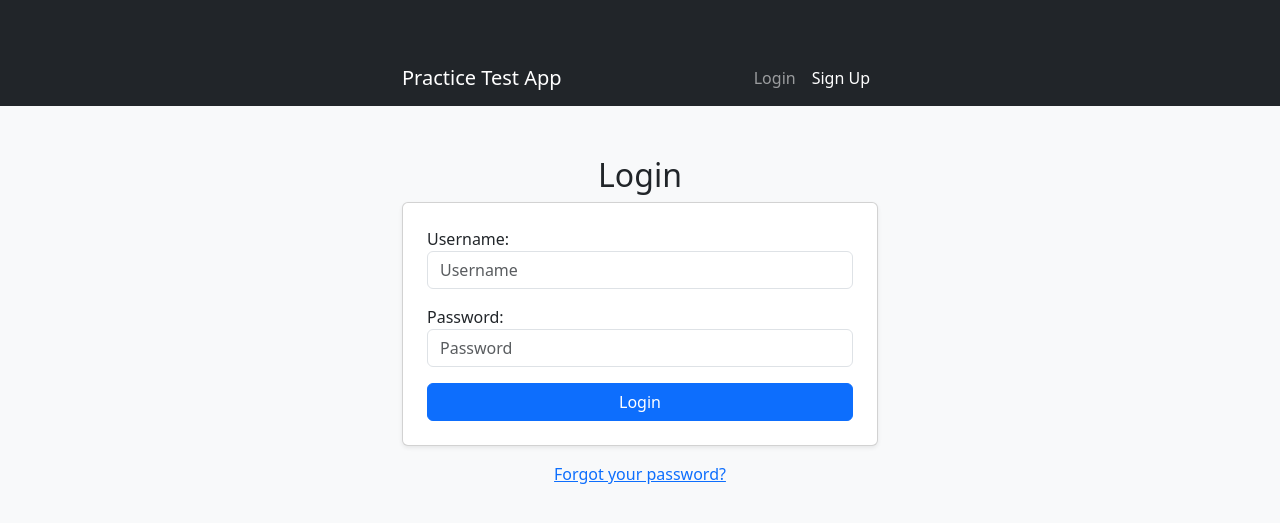
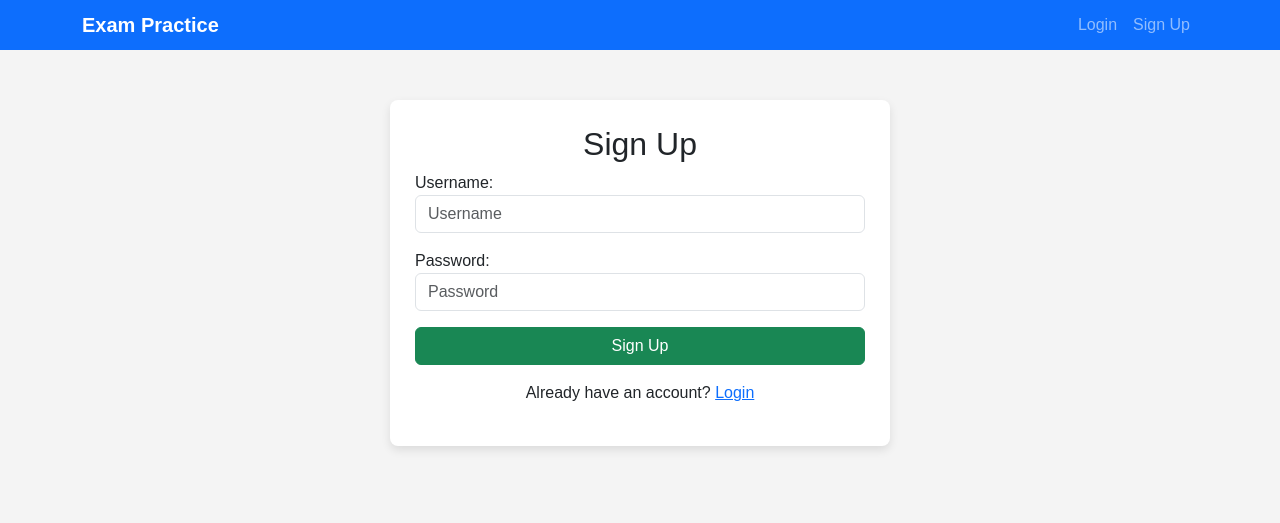
Before and after one commit to elbori77/Django-LMS-Project, a Django app: page /accounts/login/ in a window 1280 px wide. Shown: the top 523 px of the page. Run offline with Django 5.2, Linux system fonts and the light colour scheme.

Commit message:
Fix style issues
Fix style issues. All basics are in place.

```diff
--- a/exams/forms.py
+++ b/exams/forms.py
@@ -2,10 +2,30 @@ from django import forms
 from django.contrib.auth.forms import UserCreationForm, AuthenticationForm, PasswordResetForm, SetPasswordForm
 from django.contrib.auth.models import User
 
+class StyledForm(forms.ModelForm):
+    """ Apply Bootstrap styling to all forms. """
+    def __init__(self, *args, **kwargs):
+        super().__init__(*args, **kwargs)
+        for field in self.fields.values():
+            field.widget.attrs.update({'class': 'form-control'})
+
 class StyledUserCreationForm(UserCreationForm):
-    username = forms.CharField(widget=forms.TextInput(attrs={'class': 'form-control', 'placeholder': 'Username'}))
-    password1 = forms.CharField(widget=forms.PasswordInput(attrs={'class': 'form-control', 'placeholder': 'Password'}))
-    password2 = forms.CharField(widget=forms.PasswordInput(attrs={'class': 'form-control', 'placeholder': 'Confirm Password'}))
+    username = forms.CharField(
+        required=True,
+        widget=forms.TextInput(attrs={"class": "form-control", "placeholder": "Enter your email as username"}),
+
+    )
+    password1 = forms.CharField(
+        required=True,
+        widget=forms.PasswordInput(attrs={"class": "form-control", "placeholder": "Create a password"}),
+        label="Create a password",
+        help_text="Password must be at least 8 characters long, contain numbers & special characters."
+    )
+    password2 = forms.CharField(
+        required=True,
+        widget=forms.PasswordInput(attrs={"class": "form-control", "placeholder": "Re-enter password"}),
+        label="Re-enter password"
+    )
 
     class Meta:
         model = User
--- a/exams/templates/exams/base.html
+++ b/exams/templates/exams/base.html
@@ -3,23 +3,40 @@
 <head>
     <meta charset="UTF-8">
     <meta name="viewport" content="width=device-width, initial-scale=1.0">
-    <title>{% block title %}Practice Test App{% endblock %}</title>
+    <title>{% block title %}Exam Practice{% endblock %}</title>
     <!-- Bootstrap CSS -->
     <link href="https://cdn.jsdelivr.net/npm/bootstrap@5.3.0/dist/css/bootstrap.min.css" rel="stylesheet">
     <style>
         body {
-            background-color: #f8f9fa;
+            font-family: Arial, sans-serif;
+            background-color: #f4f4f4;
+            margin: 0;
+            padding: 0;
         }
-        .container {
+
+        /* Navbar Fix */
+        .navbar {
+            padding-top: 5px;
+            padding-bottom: 5px;
+            height: 50px;
+        }
+
+        /* Forms & Page Content */
+        .form-container {
             max-width: 500px;
-            margin-top: 50px;
+            background: white;
+            padding: 25px;
+            border-radius: 8px;
+            box-shadow: 0px 4px 10px rgba(0, 0, 0, 0.1);
+            margin: 50px auto 0 auto; /* Added margin-top */
         }
     </style>
 </head>
 <body>
-    <nav class="navbar navbar-expand-lg navbar-dark bg-dark">
+    <!-- Navbar -->
+    <nav class="navbar navbar-expand-lg navbar-dark bg-primary">
         <div class="container">
-            <a class="navbar-brand" href="{% url 'home' %}">Practice Test App</a>
+            <a class="navbar-brand fw-bold" href="{% url 'home' %}">Exam Practice</a>
             <button class="navbar-toggler" type="button" data-bs-toggle="collapse" data-bs-target="#navbarNav">
                 <span class="navbar-toggler-icon"></span>
             </button>
@@ -27,27 +44,18 @@
                 <ul class="navbar-nav ms-auto">
                     {% if user.is_authenticated %}
                         <li class="nav-item"><a class="nav-link" href="{% url 'dashboard' %}">Dashboard</a></li>
-                        <li class="nav-item"><a class="nav-link btn btn-danger text-white" href="{% url 'logout' %}">Logout</a></li>
+                        <li class="nav-item"><a class="nav-link" href="{% url 'logout' %}">Logout</a></li>
                     {% else %}
                         <li class="nav-item"><a class="nav-link" href="{% url 'login' %}">Login</a></li>
-                        <li class="nav-item"><a class="nav-link btn btn-success text-white" href="{% url 'signup' %}">Sign Up</a></li>
+                        <li class="nav-item"><a class="nav-link" href="{% url 'signup' %}">Sign Up</a></li>
                     {% endif %}
                 </ul>
             </div>
         </div>
     </nav>
 
-    <div class="container">
-        <!-- Flash Messages -->
-        {% if messages %}
-            {% for message in messages %}
-                <div class="alert alert-{{ message.tags }} alert-dismissible fade show" role="alert">
-                    {{ message }}
-                    <button type="button" class="btn-close" data-bs-dismiss="alert"></button>
-                </div>
-            {% endfor %}
-        {% endif %}
-
+    <!-- Main Content -->
+    <div class="content-wrapper">
         {% block content %}{% endblock %}
     </div>
 
--- a/exams/templates/exams/home.html
+++ b/exams/templates/exams/home.html
@@ -2,7 +2,7 @@
 
 {% block content %}
 <div class="text-center">
-    <h1 class="mt-4">Welcome to the Practice Test App</h1>
+    <h1 class="mt-4">Welcome to Exam Practice</h1>
     <p class="lead">Take practice tests to prepare for your certifications.</p>
     {% if user.is_authenticated %}
         <a href="{% url 'dashboard' %}" class="btn btn-primary">Go to Dashboard</a>
--- a/exams/templates/exams/login.html
+++ b/exams/templates/exams/login.html
@@ -1,11 +1,13 @@
 {% extends 'exams/base.html' %}
 
 {% block content %}
-<h2 class="text-center">Login</h2>
-<form method="post" class="card p-4 shadow-sm">
-    {% csrf_token %}
-    {{ form.as_p }}
-    <button type="submit" class="btn btn-primary w-100">Login</button>
-</form>
-<p class="mt-3 text-center"><a href="{% url 'password_reset' %}">Forgot your password?</a></p>
+<div class="form-container">
+    <h2 class="text-center">Sign Up</h2>
+    <form method="post">
+        {% csrf_token %}
+        {{ form.as_p }}
+        <button type="submit" class="btn btn-success w-100">Sign Up</button>
+    </form>
+    <p class="mt-3 text-center">Already have an account? <a href="{% url 'login' %}">Login</a></p>
+</div>
 {% endblock %}
--- a/exams/templates/exams/signup.html
+++ b/exams/templates/exams/signup.html
@@ -1,11 +1,15 @@
 {% extends 'exams/base.html' %}
 
 {% block content %}
+<div class="container">
+    <div class="form-container">
         <h2 class="text-center">Sign Up</h2>
-<form method="post" class="card p-4 shadow-sm">
+        <form method="post">
             {% csrf_token %}
             {{ form.as_p }}
             <button type="submit" class="btn btn-success w-100">Sign Up</button>
         </form>
         <p class="mt-3 text-center">Already have an account? <a href="{% url 'login' %}">Login</a></p>
+    </div>
+</div>
 {% endblock %}
--- a/exams/templates/registration/password_reset_complete.html
+++ b/exams/templates/registration/password_reset_complete.html
@@ -1,6 +1,8 @@
 {% extends 'exams/base.html' %}
 
 {% block content %}
-<h2 class="text-center">Password Reset Successful</h2>
-<p class="text-center">Your password has been reset. <a href="{% url 'login' %}">Login here</a></p>
+<div class="form-container text-center">
+    <h2>Password Reset Successful</h2>
+    <p>Your password has been reset. <a href="{% url 'login' %}">Login here</a></p>
+</div>
 {% endblock %}
```
Also changed, not shown: exams/templates/exams/dashboard.html (+12 -3 lines), exams/templates/registration/password_reset_confirm.html (+8 -6 lines), exams/templates/registration/password_reset_form.html (+9 -7 lines), db.sqlite3. Lines whose indentation alone changed are shown as unchanged.
